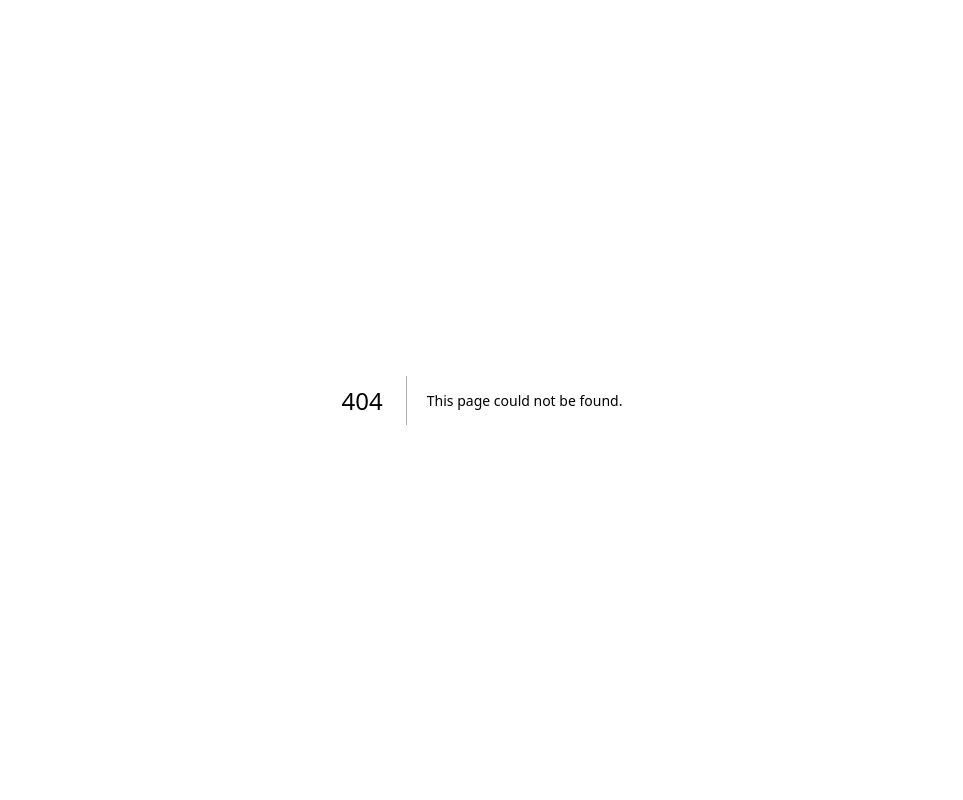
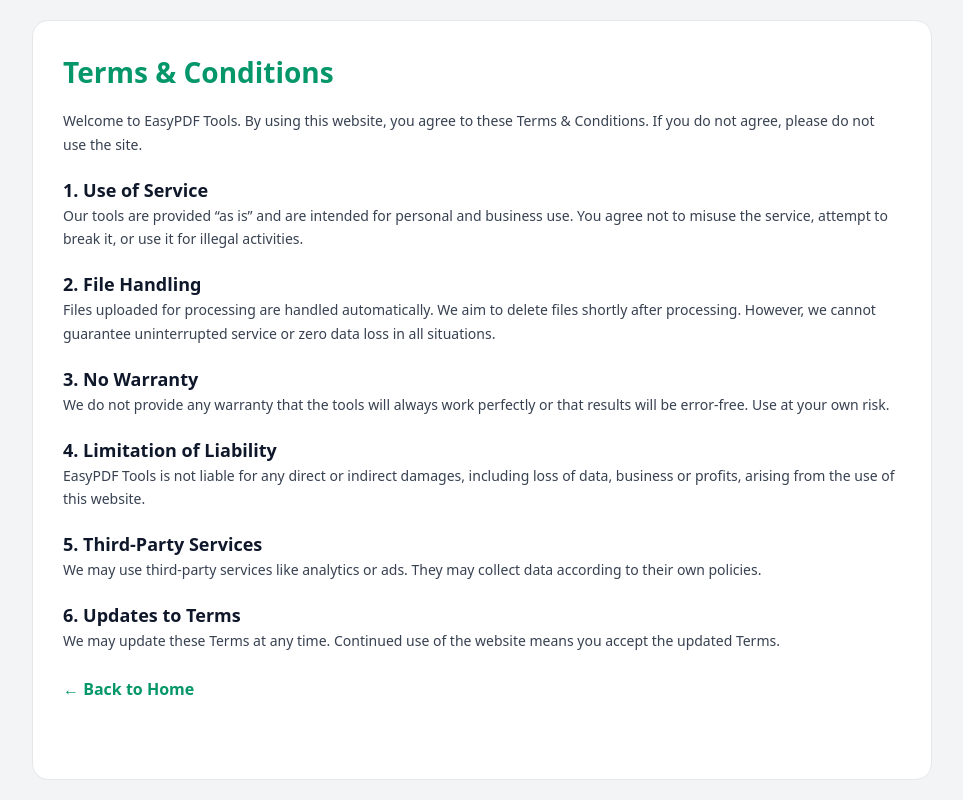
Before and after one commit to ashifakhan092093-cloud/easypdf-tools, a Next.js app in the folder pdftoolsfrontend/: page /terms/page in a window 1280 px wide. Before the commit this address had no page. Shown: the whole page, without its empty margins (158-1121 px from the left). Built offline with nearby package versions, Linux system fonts and the light colour scheme.

Commit message:
Add terms page

```diff
--- /dev/null
+++ b/pdftoolsfrontend/pages/terms/page.js
@@ -0,0 +1,110 @@
+import Head from "next/head";
+import Link from "next/link";
+
+export default function Terms() {
+  return (
+    <main style={styles.page}>
+      <Head>
+        <title>Terms & Conditions – EasyPDF Tools</title>
+        <meta
+          name="description"
+          content="Terms and Conditions for EasyPDF Tools. Please read the terms before using our PDF tools."
+        />
+      </Head>
+
+      <div style={styles.card}>
+        <h1 style={styles.title}>Terms & Conditions</h1>
+
+        <p style={styles.text}>
+          Welcome to EasyPDF Tools. By using this website, you agree to these
+          Terms & Conditions. If you do not agree, please do not use the site.
+        </p>
+
+        <h2 style={styles.heading}>1. Use of Service</h2>
+        <p style={styles.text}>
+          Our tools are provided “as is” and are intended for personal and
+          business use. You agree not to misuse the service, attempt to break it,
+          or use it for illegal activities.
+        </p>
+
+        <h2 style={styles.heading}>2. File Handling</h2>
+        <p style={styles.text}>
+          Files uploaded for processing are handled automatically. We aim to
+          delete files shortly after processing. However, we cannot guarantee
+          uninterrupted service or zero data loss in all situations.
+        </p>
+
+        <h2 style={styles.heading}>3. No Warranty</h2>
+        <p style={styles.text}>
+          We do not provide any warranty that the tools will always work
+          perfectly or that results will be error‑free. Use at your own risk.
+        </p>
+
+        <h2 style={styles.heading}>4. Limitation of Liability</h2>
+        <p style={styles.text}>
+          EasyPDF Tools is not liable for any direct or indirect damages,
+          including loss of data, business or profits, arising from the use of
+          this website.
+        </p>
+
+        <h2 style={styles.heading}>5. Third‑Party Services</h2>
+        <p style={styles.text}>
+          We may use third‑party services like analytics or ads. They may collect
+          data according to their own policies.
+        </p>
+
+        <h2 style={styles.heading}>6. Updates to Terms</h2>
+        <p style={styles.text}>
+          We may update these Terms at any time. Continued use of the website
+          means you accept the updated Terms.
+        </p>
+
+        <Link href="/" style={styles.back}>
+          ← Back to Home
+        </Link>
+      </div>
+    </main>
+  );
+}
+
+const styles = {
+  page: {
+    minHeight: "100vh",
+    background: "#f3f4f6",
+    padding: 20,
+    display: "flex",
+    justifyContent: "center",
+    fontFamily: "system-ui",
+  },
+  card: {
+    width: "100%",
+    maxWidth: 900,
+    background: "#ffffff",
+    padding: 30,
+    borderRadius: 16,
+    border: "1px solid #e5e7eb",
+  },
+  title: {
+    fontSize: 28,
+    fontWeight: 800,
+    color: "#059669",
+    marginBottom: 16,
+  },
+  heading: {
+    marginTop: 20,
+    fontSize: 18,
+    fontWeight: 700,
+  },
+  text: {
+    fontSize: 14,
+    lineHeight: 1.7,
+    color: "#374151",
+  },
+  back: {
+    display: "inline-block",
+    marginTop: 24,
+    color: "#059669",
+    fontWeight: 700,
+    textDecoration: "none",
+  },
+};
```
